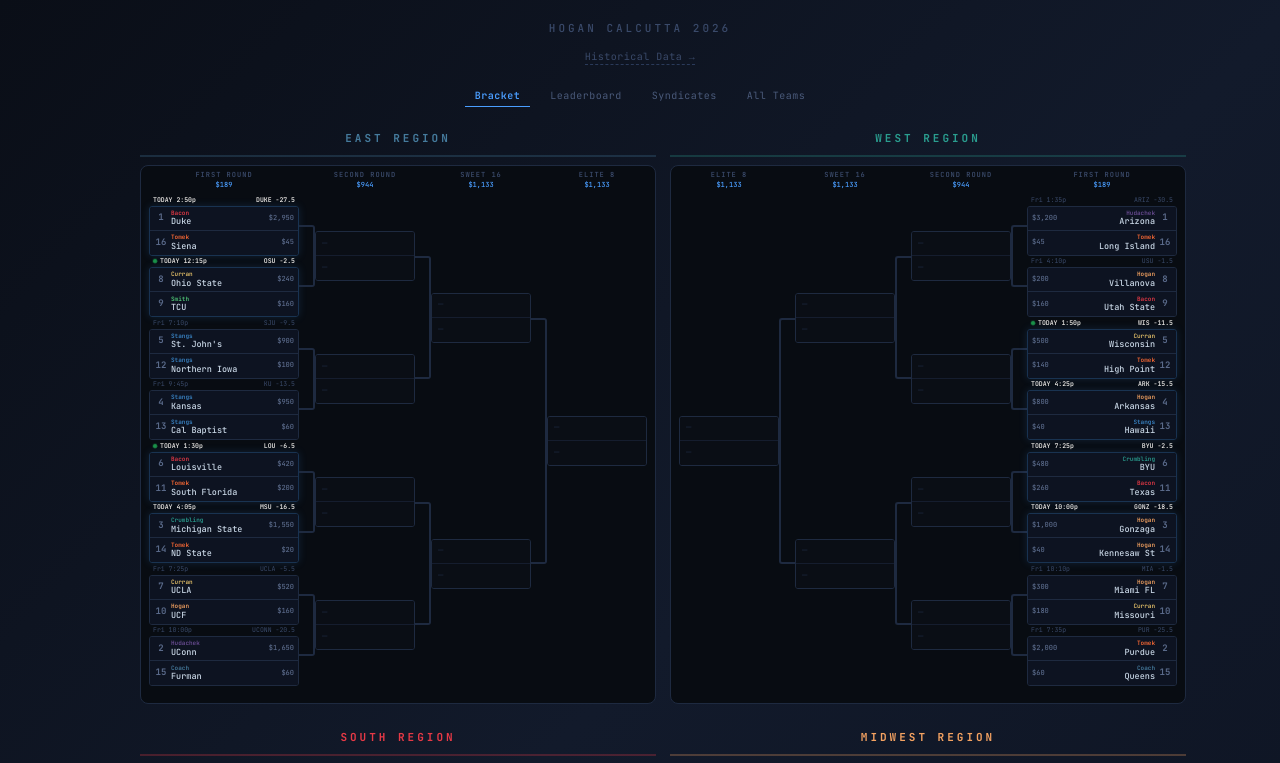
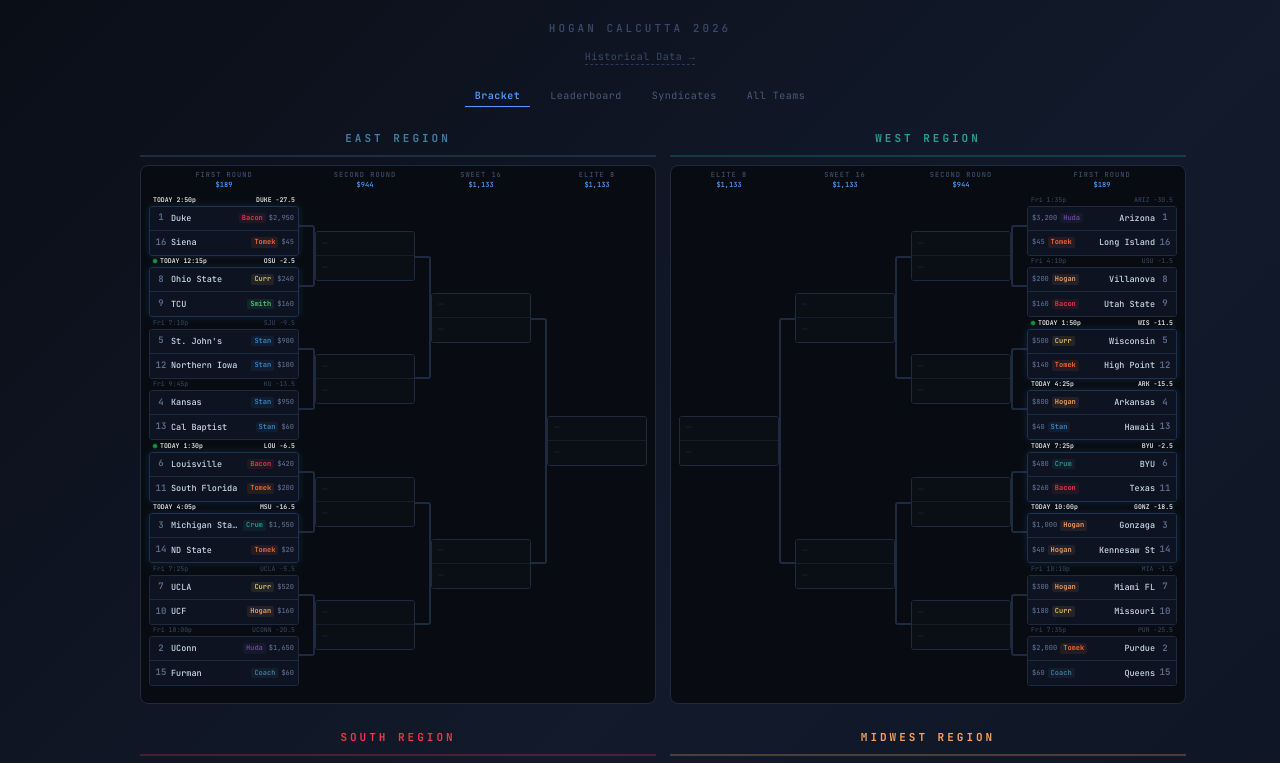
Before and after one commit to bswike/bpl, a React (Vite) app in the folder fpl-dashboard/: page /calcutta in a window 1280 px wide. Shown: the top 763 px of the page. Built offline with nearby package versions, Linux system fonts and the light colour scheme.

Commit message:
revert bracket view

```diff
--- a/fpl-dashboard/src/components/Calcutta.jsx
+++ b/fpl-dashboard/src/components/Calcutta.jsx
@@ -2584,10 +2584,8 @@ function Live2026() {
               flexDirection: rtl ? "row-reverse" : "row",
             }}>
               <span style={{ width: 14, fontSize: 9, fontWeight: 700, textAlign: "center", flexShrink: 0, color: "#5a6a8a" }}>{team.seed}</span>
-              <div style={{ flex: 1, minWidth: 0, display: "flex", flexDirection: "column", justifyContent: "center", textAlign: rtl ? "right" : "left" }}>
-                <span onClick={e => { e.stopPropagation(); setPopupSyn(team.s); }} style={{ fontSize: 6, fontWeight: 600, color: sc, cursor: "pointer", lineHeight: 1.1 }}>{team.s}</span>
-                <span style={{ fontSize: 8.5, fontWeight: 500, overflow: "hidden", textOverflow: "ellipsis", whiteSpace: "nowrap", color: "#c8d6e5", lineHeight: 1.2 }}>{team.t}</span>
-              </div>
+              <span style={{ flex: 1, fontSize: 8.5, fontWeight: 500, overflow: "hidden", textOverflow: "ellipsis", whiteSpace: "nowrap", color: "#c8d6e5", textAlign: rtl ? "right" : "left" }}>{team.t}</span>
+              <span onClick={e => { e.stopPropagation(); setPopupSyn(team.s); }} style={{ fontSize: 7, flexShrink: 0, fontWeight: 600, color: sc, padding: "0 3px", background: sc + "18", borderRadius: 2, cursor: "pointer" }}>{team.s.length > 5 ? team.s.slice(0,4) : team.s}</span>
               <span style={{ fontSize: 7, flexShrink: 0, fontWeight: 500, color: "#5a6a8a" }}>${team.p.toLocaleString()}</span>
             </div>
           );
```
